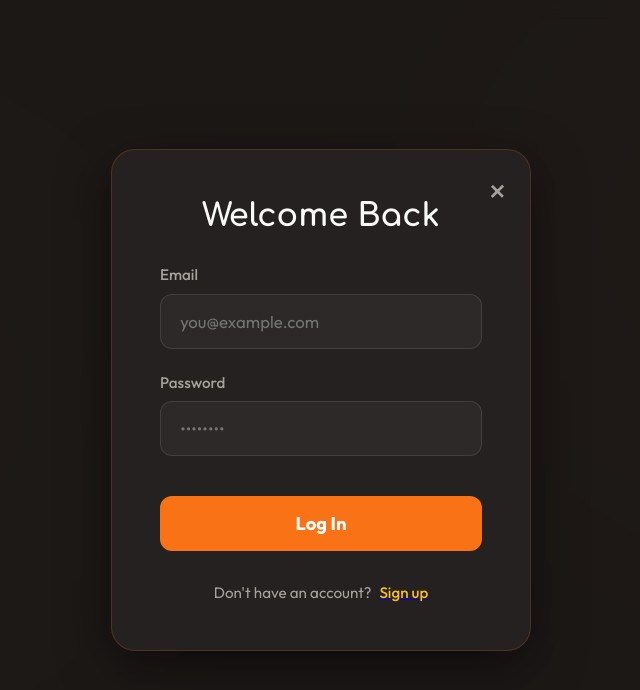
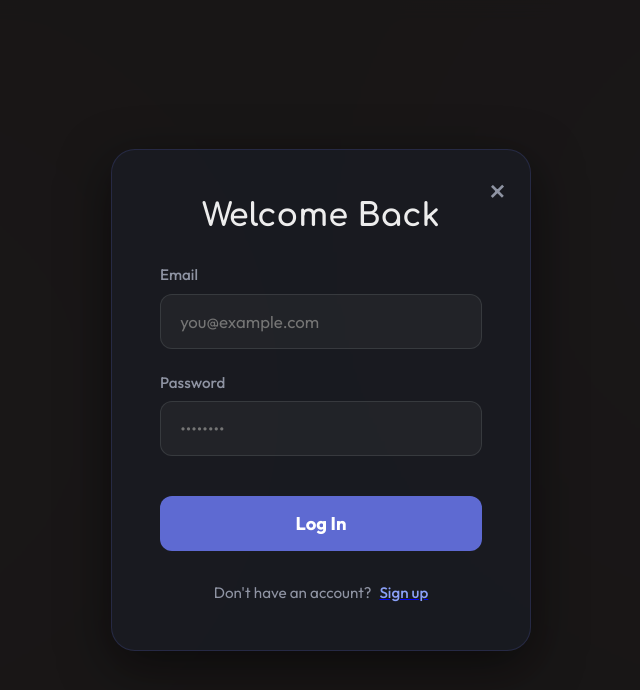
Before and after one commit to wrexrus/secondBrain, a React app in the folder frontend/: page /login in a window 1280 px wide. Shown: the top 690 px of the page, without its empty margins (319-959 px from the left). Built offline with nearby package versions, Linux system fonts and the light colour scheme; the HTML template or start-up script is replaced by a standard one.

Commit message:
changed the colots

```diff
--- a/frontend/src/assets/styles/index.css
+++ b/frontend/src/assets/styles/index.css
@@ -1,21 +1,21 @@
 @import url('https://fonts.googleapis.com/css2?family=Comfortaa:wght@500;700&family=Outfit:wght@300;400;500;700&display=swap');
 
 :root {
-  /* Warm Dark Theme Palette */
-  --bg-color: #1c1917; /* stone-900 */
-  --surface-color: rgba(41, 37, 36, 0.8); /* stone-800 with opacity */
-  --text-color: #fafaf9; /* stone-50 */
-  --text-muted: #a8a29e; /* stone-400 */
+  /* Professional Dark Theme Palette */
+  --bg-color: #0F1115;
+  --surface-color: rgba(26, 29, 36, 0.75);
+  --text-color: #EDEDED;
+  --text-muted: #8F94A3;
 
-  /* Warm Accents (Sunset/Coral/Amber) */
-  --primary: #f97316; /* orange-500 */
-  --primary-rgb: 249, 115, 22;
-  --secondary: #fbbf24; /* amber-400 */
-  --secondary-rgb: 251, 191, 36;
+  /* Refined Accents (Indigo/Slate) */
+  --primary: #5E6AD2;
+  --primary-rgb: 94, 106, 210;
+  --secondary: #8BA1F8;
+  --secondary-rgb: 139, 161, 248;
 
-  --glow: rgba(var(--primary-rgb), 0.4);
-  --glow-strong: rgba(var(--primary-rgb), 0.7);
-  --glow-secondary: rgba(var(--secondary-rgb), 0.3);
+  --glow: rgba(var(--primary-rgb), 0.25);
+  --glow-strong: rgba(var(--primary-rgb), 0.5);
+  --glow-secondary: rgba(var(--secondary-rgb), 0.15);
 
   /* Layout constraints */
   --ring-size: 800px;
@@ -40,8 +40,8 @@ body {
   user-select: none; /* Prevent text selection globally */
   cursor: default;   /* Default arrow cursor */
   background-image:
-    radial-gradient(circle at 15% 50%, rgba(var(--secondary-rgb), 0.05), transparent 40%),
-    radial-gradient(circle at 85% 30%, rgba(var(--primary-rgb), 0.08), transparent 40%);
+    radial-gradient(circle at 15% 50%, rgba(var(--secondary-rgb), 0.03), transparent 40%),
+    radial-gradient(circle at 85% 30%, rgba(var(--primary-rgb), 0.05), transparent 40%);
 }
 
 /* Allow text selection in form elements and modals */
```
